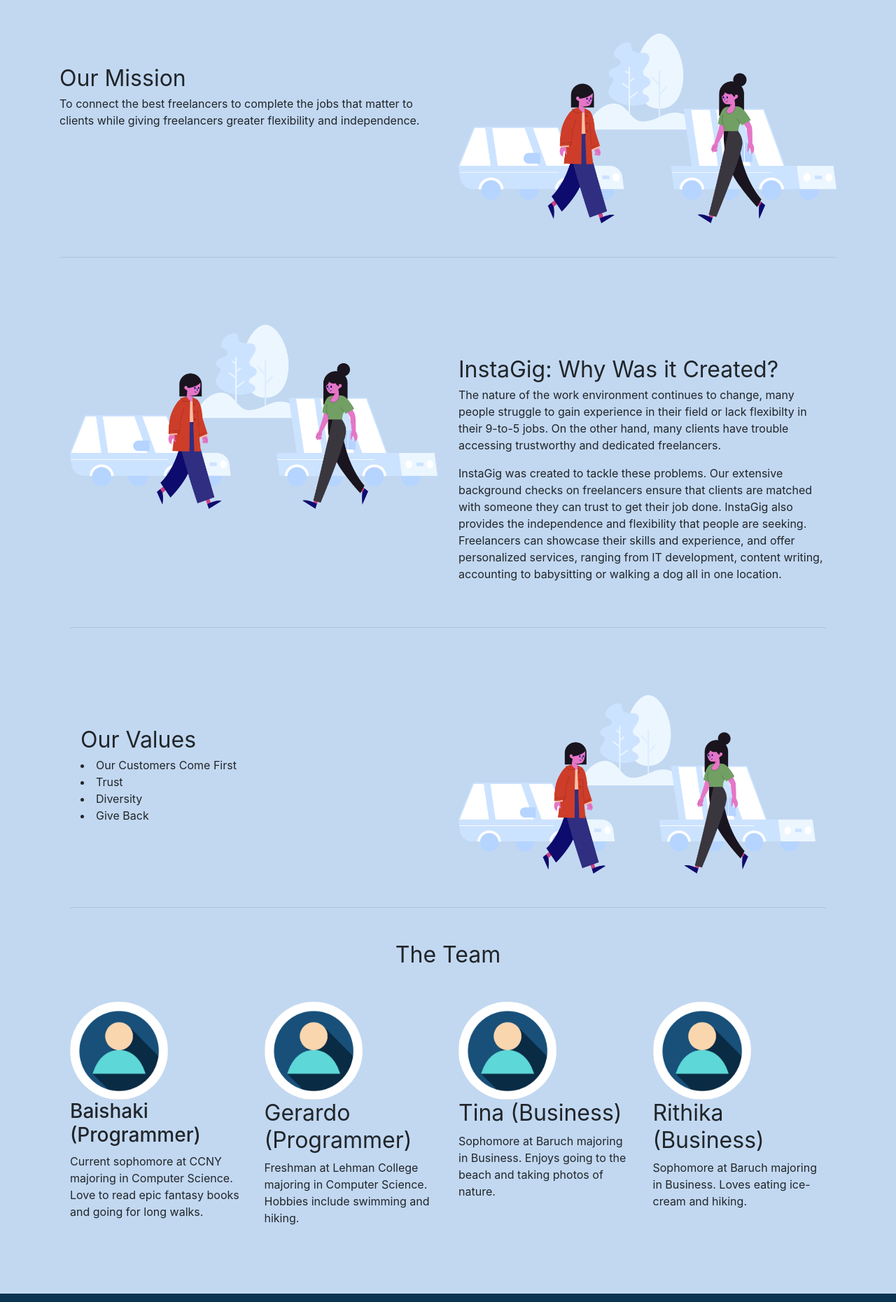
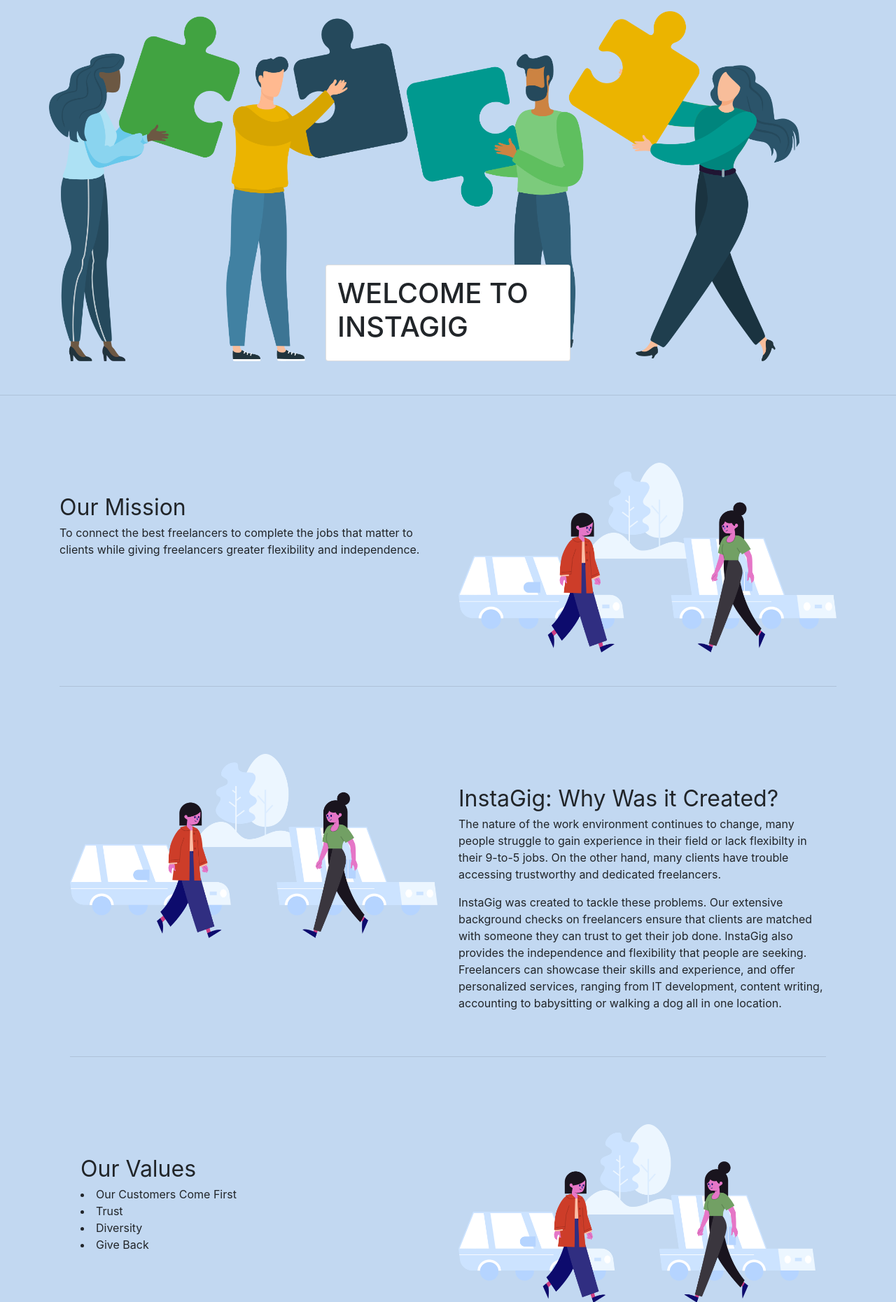
Before and after one commit to helloInstaGig/instagig, a Flask app: page /about in a window 1280 px wide. Shown: the part 56-1916 px from the top of the page at 70% size. Run offline with Flask 2, Linux system fonts and the light colour scheme; some libraries are stand-ins or nearby versions.

Commit message:
Added About page heading

```diff
--- a/app/static/css/main.css
+++ b/app/static/css/main.css
@@ -121,3 +121,9 @@
 }
 
 /*# sourceMappingURL=main.css.map */
+.about-container .row{
+  height: 500px;
+  background-image: url("../images/Team.png");
+  background-repeat: no-repeat;
+  background-size: contain;
+}
--- a/app/templates/about.html
+++ b/app/templates/about.html
@@ -9,6 +9,18 @@
 {% endblock %}
 
 {% block content %}
+<div class="container about-container mt-3" >
+    <div class="row justify-content-md-center align-items-end">
+        <div class="col-sm-4 ">
+            <div class="card p-3">
+                <div class="card-heading">
+                    <h1>WELCOME TO INSTAGIG</h1>
+                </div>
+            </div>
+        </div>
+    </div>
+</div>
+<hr class="featurette-divider">
 
 <div class="container marketing">
     <div class="row feauturette pt-5">
```
Also changed, not shown: app/static/images/Team.png (added).
